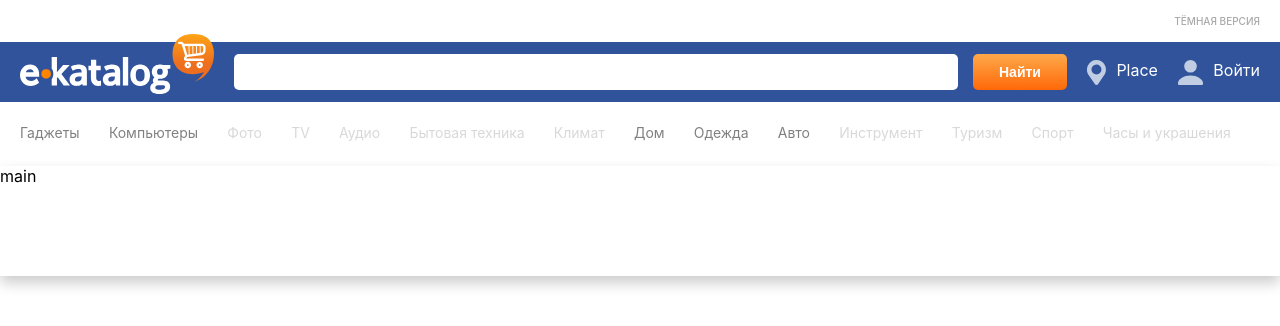
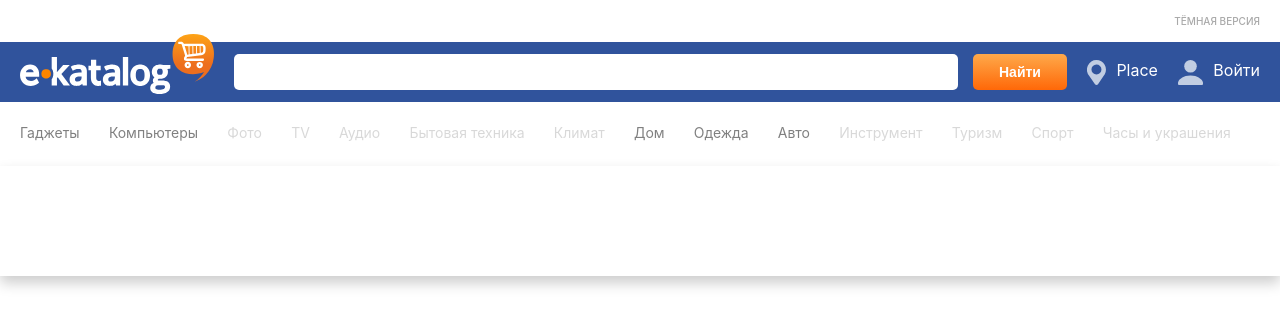
Before and after one commit to aleksaksan/like-ekatalog, a React (Create React App) app: page / in a window 1280 px wide. Shown: the top 326 px of the page. Built offline with nearby package versions, Linux system fonts and the light colour scheme.

Commit message:
fixed style

```diff
--- a/src/components/Header/CategoriesContainer/CategoriesContainer.scss
+++ b/src/components/Header/CategoriesContainer/CategoriesContainer.scss
@@ -34,7 +34,6 @@
   display: flex;
   align-items: baseline;
   position: relative;
-  background-color: white;
 
   &>a {
     text-decoration: none;
@@ -48,6 +47,7 @@
   overflow: hidden;
   transition: height ease-in 0.2s 0.2s;
   height: 110px;
+  background-color: white;
 }
 
 .category-wrapper {
```
